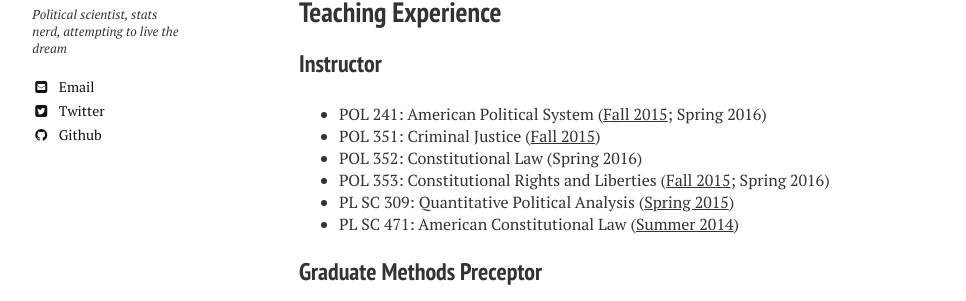
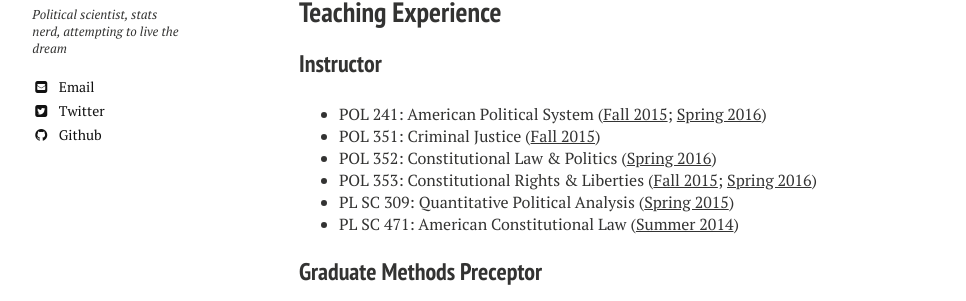
Before and after one commit to bensoltoff/old-bensoltoff.github.io, a Jekyll site: the page built from about/teaching.md, in a window 1280 px wide. Shown: the part 371-672 px from the top of the page, without its empty margins (21-987 px from the left). Built offline with Jekyll 4.4.1, drawn with Linux system fonts in a browser that asks for light colours; nearby versions of some CDN libraries; library files that are not in the unit come from our copies.

Commit message:
Add links to spring 2016 syllabi

```diff
--- a/about/teaching.md
+++ b/about/teaching.md
@@ -11,10 +11,10 @@ As a teacher, I believe my primary mission is to prepare students to be educated
 
 ### Instructor
 
-* POL 241: American Political System ([Fall 2015](https://drive.google.com/a/bensoltoff.com/file/d/0ByLziL7vt0rqb3NDR2haV20yTzg/view); Spring 2016)
+* POL 241: American Political System ([Fall 2015](https://drive.google.com/a/bensoltoff.com/file/d/0ByLziL7vt0rqb3NDR2haV20yTzg/view); [Spring 2016](https://drive.google.com/file/d/0ByLziL7vt0rqcnItSHBJU2VFcFE/view?usp=sharing))
 * POL 351: Criminal Justice ([Fall 2015](https://drive.google.com/a/bensoltoff.com/file/d/0ByLziL7vt0rqS2xkUDN0aGF3WEk/view))
-* POL 352: Constitutional Law (Spring 2016)
-* POL 353: Constitutional Rights and Liberties ([Fall 2015](https://drive.google.com/a/bensoltoff.com/file/d/0ByLziL7vt0rqVmRsWlJFRS1lck0/view); Spring 2016)
+* POL 352: Constitutional Law & Politics ([Spring 2016](https://drive.google.com/file/d/0ByLziL7vt0rqcUtWTnNqMFZkNjQ/view?usp=sharing))
+* POL 353: Constitutional Rights & Liberties ([Fall 2015](https://drive.google.com/a/bensoltoff.com/file/d/0ByLziL7vt0rqVmRsWlJFRS1lck0/view); [Spring 2016](https://drive.google.com/file/d/0ByLziL7vt0rqemVnTEpQRDV5c2M/view?usp=sharing))
 * PL SC 309: Quantitative Political Analysis ([Spring 2015](https://drive.google.com/file/d/0ByLziL7vt0rqRHR5X3dCVldWQ2s/view?usp=sharing))
 * PL SC 471: American Constitutional Law ([Summer 2014](https://drive.google.com/file/d/0ByLziL7vt0rqWkdoNXlhMTZ1Q1E/edit?usp=sharing))
 
```
